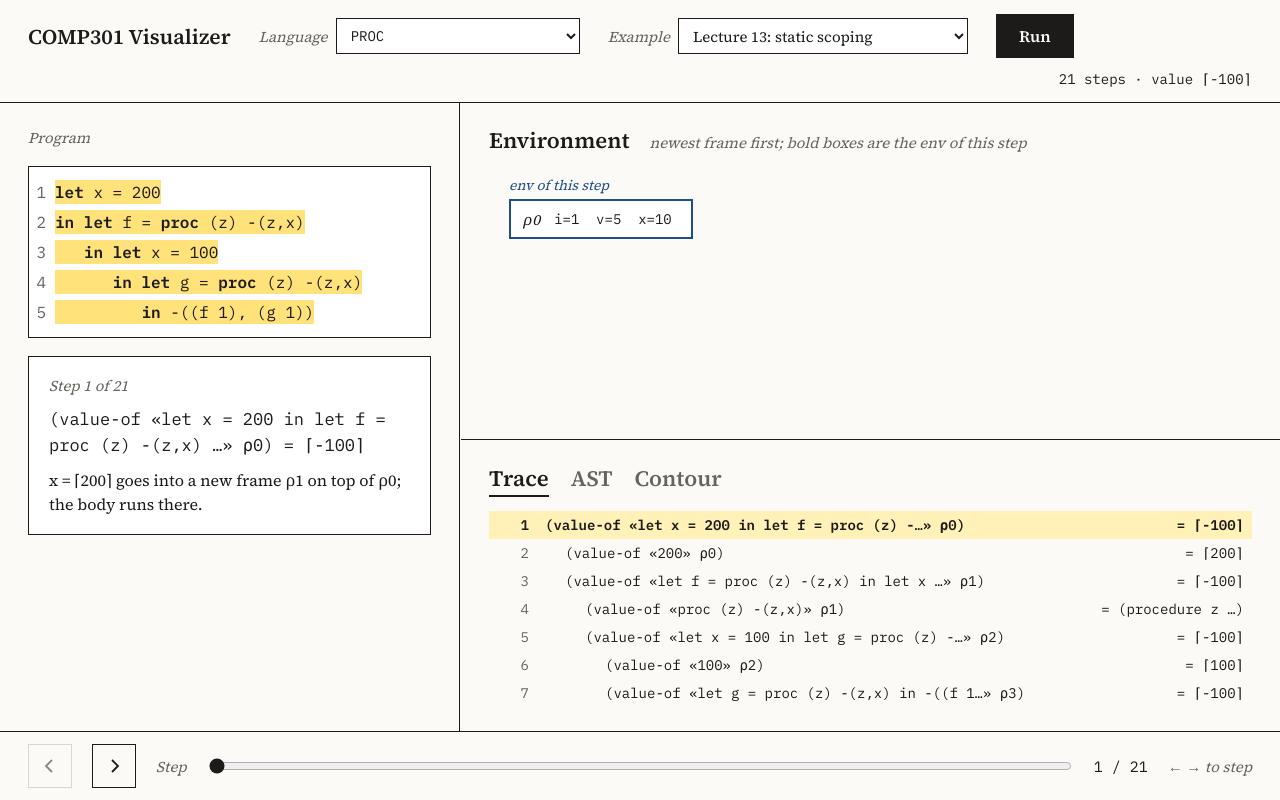
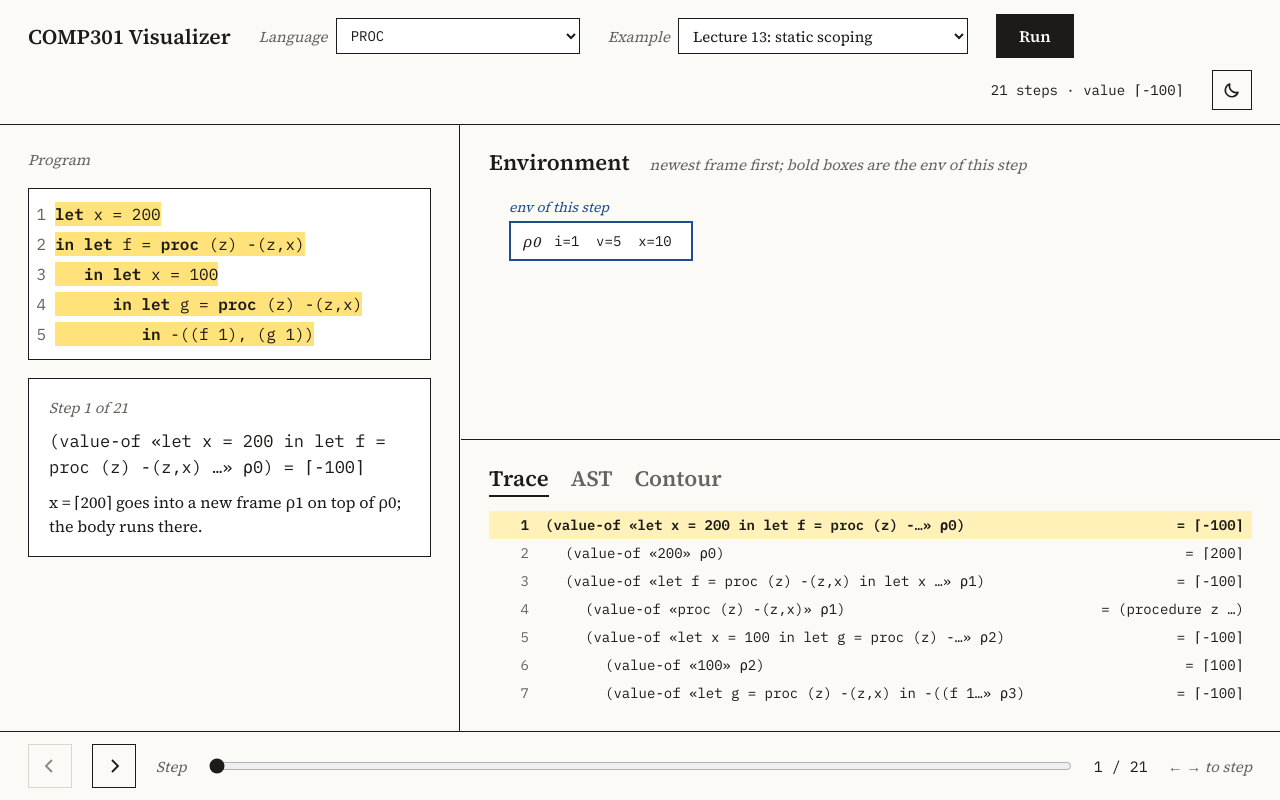
Before and after one commit to eyupbasaran/comp301-visualizer, a React (Vite) app: page / in a window 1280 px wide. Built offline with nearby package versions, Linux system fonts and the light colour scheme.

Commit message:
Add dark mode that follows the system, with a toggle

```diff
--- a/index.html
+++ b/index.html
@@ -4,6 +4,13 @@
     <meta charset="UTF-8" />
     <meta name="viewport" content="width=device-width, initial-scale=1.0" />
     <title>COMP301 Visualizer</title>
+    <script>
+      // Apply a theme the viewer picked before, so the page doesn't flash the other one.
+      try {
+        var theme = localStorage.getItem('comp301.theme');
+        if (theme === 'light' || theme === 'dark') document.documentElement.dataset.theme = theme;
+      } catch (e) {}
+    </script>
   </head>
   <body>
     <div id="root"></div>
--- a/src/ui/App.tsx
+++ b/src/ui/App.tsx
@@ -14,6 +14,7 @@ import { bookValue } from './format';
 import { StepBar } from './StepBar';
 import { Splitter, useStoredSize } from './Splitter';
 import { StepBox } from './StepBox';
+import { ThemeToggle } from './ThemeToggle';
 import { TracePanel } from './TracePanel';
 
 const START = { language: 'proc', example: 2 };
@@ -148,6 +149,7 @@ export default function App() {
           Run
         </button>
         <div className="summary">{summary(result)}</div>
+        <ThemeToggle />
       </header>
 
       <main
--- /dev/null
+++ b/src/ui/ThemeToggle.tsx
@@ -0,0 +1,58 @@
+// Light or dark. Follows the system until the viewer picks one; the pick is kept
+// in this browser. index.html applies a kept pick before the page draws.
+
+import { useEffect, useState } from 'react';
+
+type Theme = 'light' | 'dark';
+
+const KEY = 'comp301.theme';
+const DARK = '(prefers-color-scheme: dark)';
+
+function storedTheme(): Theme | null {
+  try {
+    const theme = window.localStorage.getItem(KEY);
+    return theme === 'light' || theme === 'dark' ? theme : null;
+  } catch {
+    return null;
+  }
+}
+
+export function ThemeToggle() {
+  const [picked, setPicked] = useState<Theme | null>(storedTheme);
+  const [system, setSystem] = useState<Theme>(() => (window.matchMedia?.(DARK).matches ? 'dark' : 'light'));
+
+  useEffect(() => {
+    const query = window.matchMedia?.(DARK);
+    if (!query) return;
+    const onChange = () => setSystem(query.matches ? 'dark' : 'light');
+    query.addEventListener('change', onChange);
+    return () => query.removeEventListener('change', onChange);
+  }, []);
+
+  useEffect(() => {
+    const root = document.documentElement;
+    if (picked) root.dataset.theme = picked;
+    else delete root.dataset.theme;
+    try {
+      if (picked) window.localStorage.setItem(KEY, picked);
+    } catch {
+      // Blocked storage: the pick lasts until the page is closed.
+    }
+  }, [picked]);
+
+  const next: Theme = (picked ?? system) === 'dark' ? 'light' : 'dark';
+  return (
+    <button type="button" className="theme-toggle" aria-label={`Switch to ${next} mode`} title={`Switch to ${next} mode`} onClick={() => setPicked(next)}>
+      {next === 'dark' ? (
+        <svg width="20" height="20" viewBox="0 0 20 20" aria-hidden="true">
+          <path d="M16 12.2A6.5 6.5 0 0 1 7.8 4a6.5 6.5 0 1 0 8.2 8.2z" />
+        </svg>
+      ) : (
+        <svg width="20" height="20" viewBox="0 0 20 20" aria-hidden="true">
+          <circle cx="10" cy="10" r="3.6" />
+          <path d="M10 1.8v2M10 16.2v2M1.8 10h2M16.2 10h2M4.2 4.2l1.4 1.4M14.4 14.4l1.4 1.4M4.2 15.8l1.4-1.4M14.4 5.6l1.4-1.4" />
+        </svg>
+      )}
+    </button>
+  );
+}
--- a/src/ui/styles.css
+++ b/src/ui/styles.css
@@ -1,6 +1,7 @@
 /* The "book" look: paper, ink, thin rules, a highlighter for the current expression. */
 
 :root {
+  color-scheme: light;
   --paper: #fbfaf7;
   --sheet: #ffffff;
   --ink: #1c1b19;
@@ -11,8 +12,49 @@
   --mark: #ffe27a;
   --mark-soft: #fff1b8;
   --error: #a3261c;
+  --hover: #f1efe9;
+  --run-hover: #3a3834;
+  --selection: #d7e3f4;
   --serif: 'Source Serif 4', Georgia, serif;
   --mono: 'IBM Plex Mono', ui-monospace, Consolas, monospace;
+}
+
+/* Dark: the same book at night. Dark paper, light ink, an amber highlighter
+   (light text on it, 5.9:1). Follows the system unless the viewer picked a theme. */
+@media (prefers-color-scheme: dark) {
+  :root:not([data-theme='light']) {
+    color-scheme: dark;
+    --paper: #1b1a18;
+    --sheet: #23221f;
+    --ink: #e9e5dc;
+    --muted: #a8a397;
+    --rule-muted: #7f7a70;
+    --rule-faint: #3a3834;
+    --accent: #8db4e6;
+    --mark: #6b5416;
+    --mark-soft: #3a3119;
+    --error: #f08a7e;
+    --hover: #2b2a27;
+    --run-hover: #cfcac0;
+    --selection: #34435a;
+  }
+}
+
+:root[data-theme='dark'] {
+  color-scheme: dark;
+  --paper: #1b1a18;
+  --sheet: #23221f;
+  --ink: #e9e5dc;
+  --muted: #a8a397;
+  --rule-muted: #7f7a70;
+  --rule-faint: #3a3834;
+  --accent: #8db4e6;
+  --mark: #6b5416;
+  --mark-soft: #3a3119;
+  --error: #f08a7e;
+  --hover: #2b2a27;
+  --run-hover: #cfcac0;
+  --selection: #34435a;
 }
 
 * {
@@ -107,13 +149,37 @@ input {
 }
 
 .run:hover {
-  background: #3a3834;
+  background: var(--run-hover);
 }
 
 .summary {
   margin-left: auto;
   font-family: var(--mono);
   font-size: 14px;
+}
+
+.theme-toggle {
+  width: 40px;
+  height: 40px;
+  display: flex;
+  align-items: center;
+  justify-content: center;
+  background: transparent;
+  border: 1px solid var(--ink);
+  border-radius: 0;
+  cursor: pointer;
+}
+
+.theme-toggle:hover {
+  background: var(--hover);
+}
+
+.theme-toggle svg {
+  fill: none;
+  stroke: var(--ink);
+  stroke-width: 1.6;
+  stroke-linecap: round;
+  stroke-linejoin: round;
 }
 
 /* ---- workspace ---- */
@@ -200,6 +266,19 @@ input {
 .editor .cm-activeLine,
 .editor .cm-activeLineGutter {
   background: transparent;
+}
+
+/* CodeMirror's own cursor and selection colors assume a light page. */
+.editor .cm-content {
+  caret-color: var(--ink);
+}
+
+.editor .cm-cursor {
+  border-left-color: var(--ink);
+}
+
+.editor .cm-selectionLayer .cm-selectionBackground {
+  background: var(--selection) !important;
 }
 
 .tok-keyword {
@@ -379,7 +458,7 @@ input {
 }
 
 .trace-row:hover {
-  background: #f1efe9;
+  background: var(--hover);
 }
 
 .trace-row.current {
@@ -567,7 +646,7 @@ input {
 }
 
 .contour-ref:hover {
-  background: rgba(31, 78, 140, 0.08);
+  background: var(--hover);
 }
 
 .contour-depth {
```
